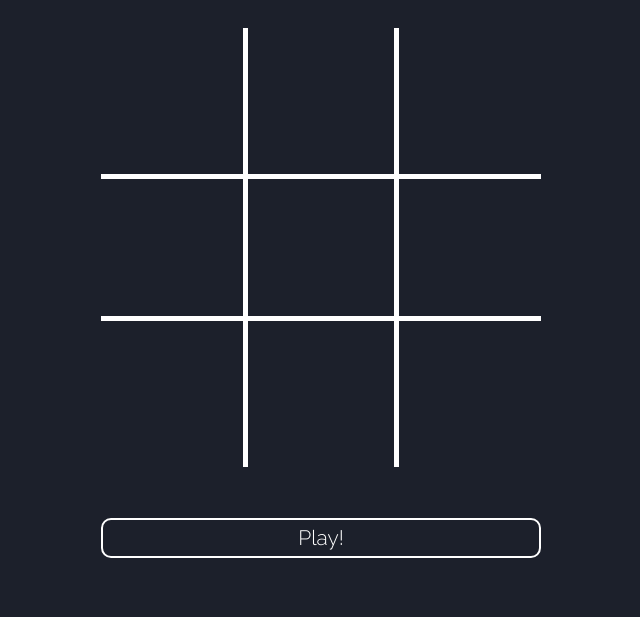
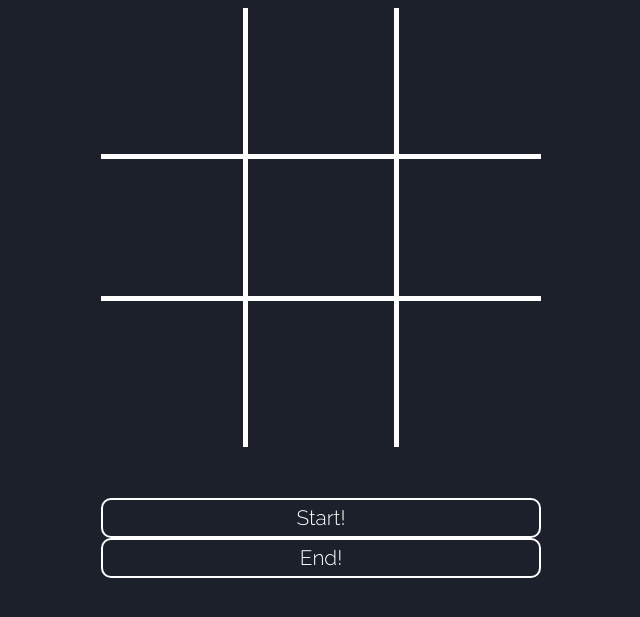
Before and after one commit to taiklaes/Tic-Tac-Toe, a plain HTML site: page index.html in a window 1280 px wide. Shown: the part 151-768 px from the top of the page, without its empty margins (319-959 px from the left). Drawn offline with Linux system fonts and the light colour scheme.

Commit message:
feat: add end button

```diff
--- a/index.html
+++ b/index.html
@@ -40,7 +40,8 @@
     </div>
 
     <div id="buttons">
-        <button id="play" class="hand">Play!</button>
+        <button id="start" class="hand">Start!</button>
+        <button id="end" class="hand off">End!</button>
     </div>
 </body>
 
```
